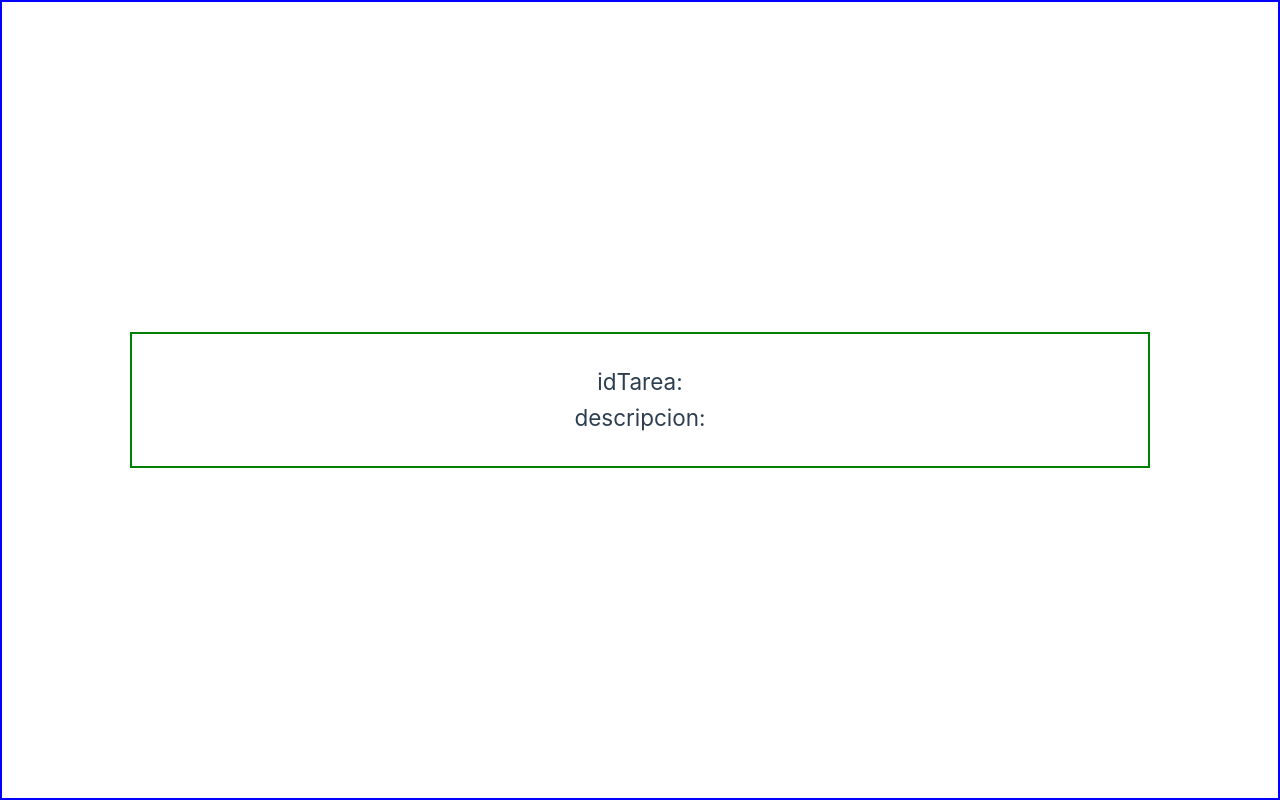
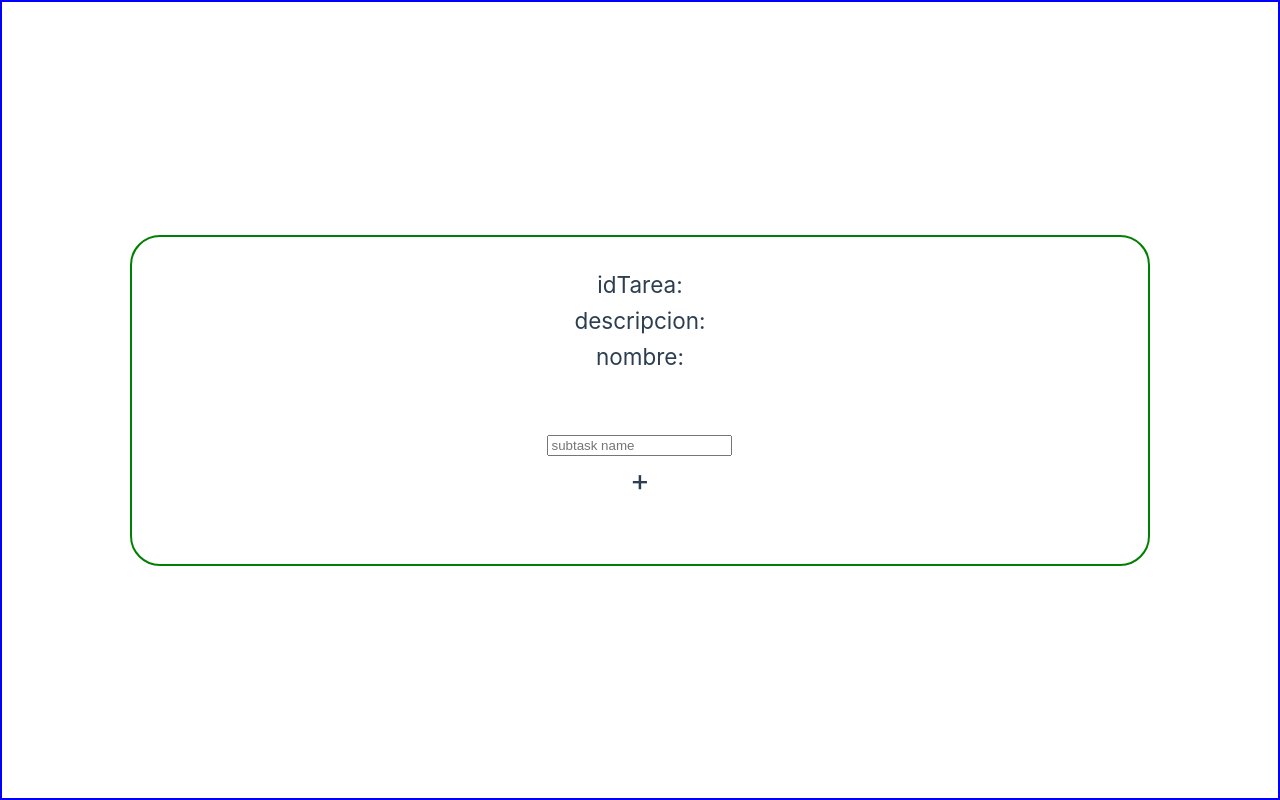
Before and after one commit to kevinu27/ToDoAppSpring, a Vue app: page /task/1 in a window 1280 px wide. Built offline with nearby package versions, Linux system fonts and the light colour scheme; no server answers.

Commit message:
recibir subtareas y añadir tareas

```diff
--- a/src/components/TaskDetail.vue
+++ b/src/components/TaskDetail.vue
@@ -4,7 +4,8 @@ export default {
   data() {
     return {
       task: {},
-      tasks:  this.$store.state.tasks
+      tasks:  this.$store.state.tasks,
+      subtaskName: ''
     };
   },
 
@@ -30,10 +31,26 @@ export default {
       const [task] = this.task
       this.task = task
     }
+// llamada a las sub tareas
+
+
   },
   methods: {
-    increment() {
-      console.log('type of this.$store.state.tasks',   this.task)
+    addubtask() {
+      const subtarea = {
+        completada: false,
+        idTarea: this.$route.params.id,
+        nombre: this.subtaskName
+      };
+      axios.post('http://localhost:8080/tarea-app/subtareas', subtarea)
+        .then(response => {
+          console.log('Subarea enviada:', response.data);
+          this.subtaskName = '';
+          this.$store.state.subtasks.push(response.data)
+        })
+        .catch(error => {
+          console.error('Error al enviar la tarea:', error);
+      });
     }
 }
 }
@@ -49,11 +66,27 @@ export default {
       <h2>
             descripcion: {{ task.descripcion }}
       </h2>
+      <h2>
+            nombre: {{ task.nombre }}
+      </h2>
 
+      <div class="add" >
+        <input type="text" placeholder="subtask name" v-model="subtaskName">
+        <h1 @click="addubtask">+</h1>
+      </div>
     </div>
 </template>
 
 <style scoped>
+.add{
+  display: flex;
+  justify-content: center;
+  align-items: center;
+  border-radius: 2em;
+  margin-top: 2em;
+  padding: 2em;
+  flex-direction: column;
+}
 .card{
   background-color: red;
   width: 100%;
@@ -73,5 +106,6 @@ export default {
   justify-content: center;
   align-items: center;
   width: 80%;
+  border-radius: 2em;
 }
 </style>
--- a/src/components/TaskList.vue
+++ b/src/components/TaskList.vue
@@ -12,7 +12,8 @@ export default {
   },
   data() {
     return {
-      tasks: []
+      tasks: [],
+      subtasks: []
     };
   },
   mounted() {
@@ -28,6 +29,21 @@ export default {
       .catch(error => {
         console.error('Error fetching data:', error);
       });
+
+      // llamada a las subtareas
+      axios.get('http://localhost:8080/tarea-app/subtareas')
+      .then(response => {
+        this.apiData = response.data;
+        this.dataLoaded = true;
+        this.subtasks = response.data;
+        this.$store.state.subtasks = response.data;
+        console.log('response subtareas', response.data)
+        // this.task = this.$store.state.subtasks.filter(task => task.idTarea == this.$route.params.id )
+        // const [task] = this.task
+        // this.task = task
+      }).catch(error => {
+        console.error('Error fetching data:', error);
+      });
   }
 
 }
@@ -39,14 +55,8 @@ export default {
   <AddTask/>
   <div class="tasks" v-for="(task, index) in this.$store.state.tasks" :key="index">
     <Task  :task="task"/>
-
-
-    <!-- {{ task.descripcion }} -->
-
   </div>
-
 </div>
-
 </template>
 
 <style scoped>
--- a/src/store/index.js
+++ b/src/store/index.js
@@ -7,6 +7,7 @@ const store = createStore ({
         return {
             numberOfPlayers: 11,
             tasks: [],
+            subtasks: []
 
         }
     },
```
